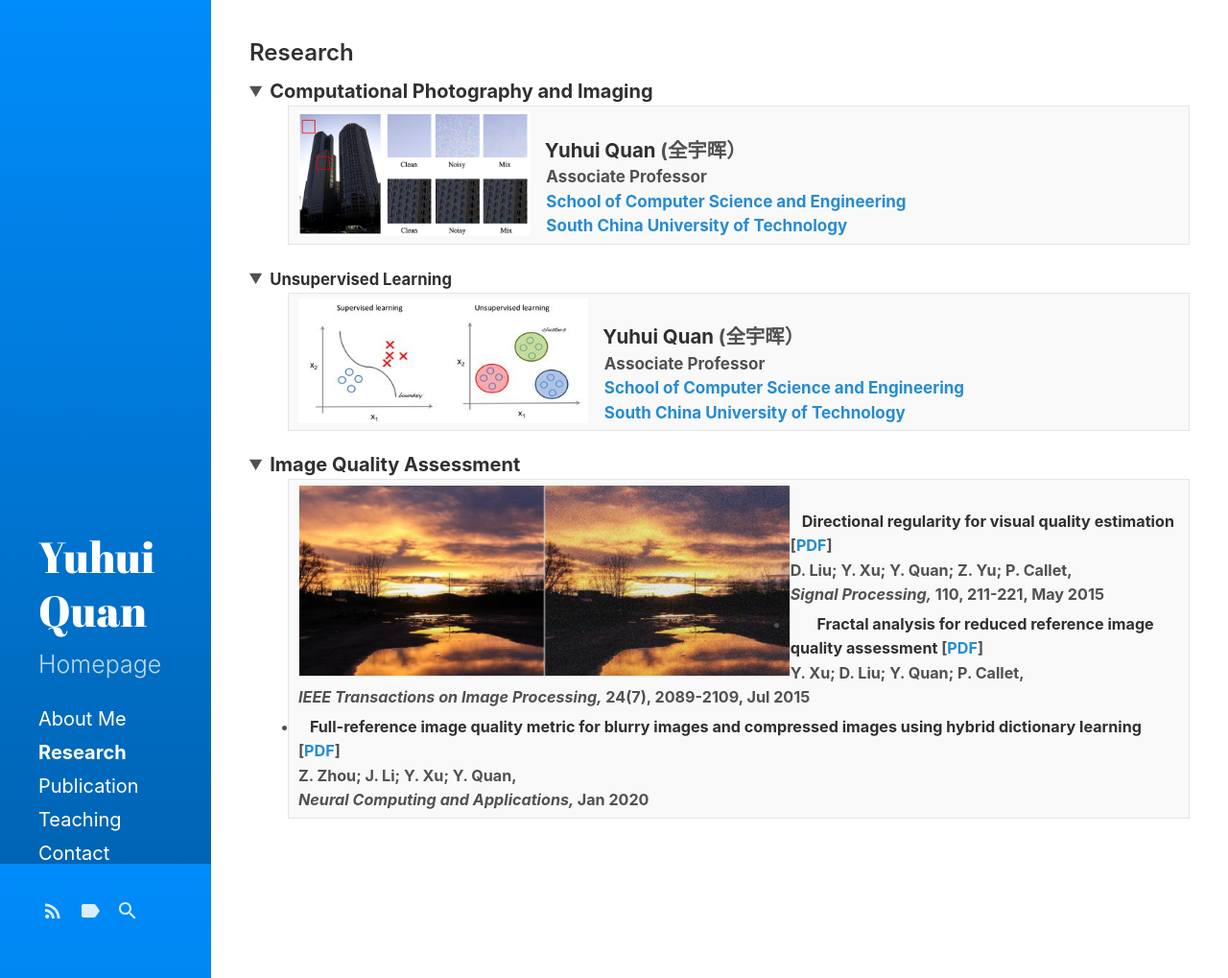
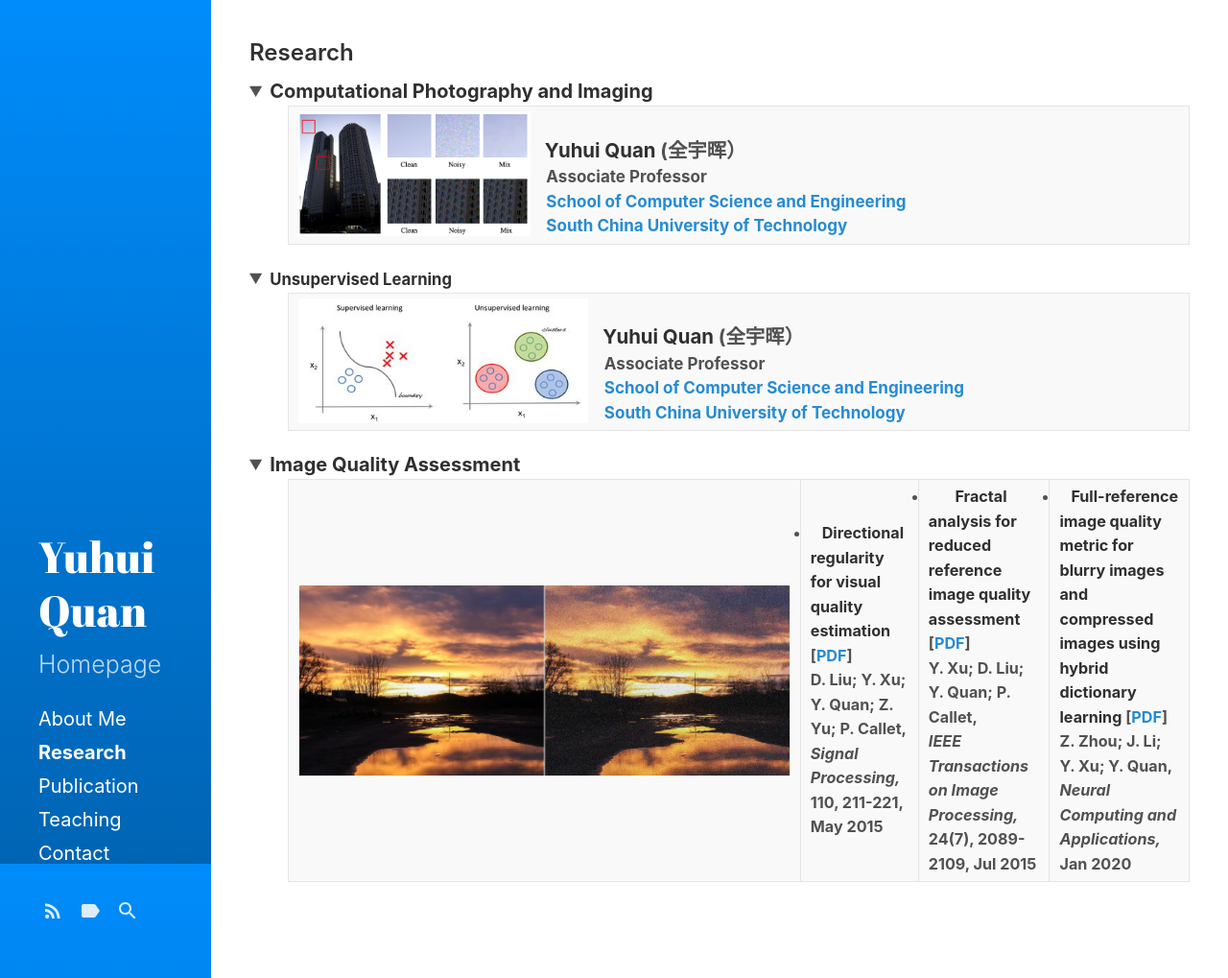
Before and after one commit to Dofboom/Dofboom.github.io, a Jekyll site: the page built from research.md, in a window 1280 px wide and 1019 px high. Shown: the whole window at 96% size. Built offline with Jekyll 4.4.1, drawn with Linux system fonts in a browser that asks for light colours.

Commit message:
Update research.md

```diff
--- a/research.md
+++ b/research.md
@@ -57,12 +57,18 @@ sidebar_link: true
 <tr>
 <th>
 <img src="https://github.com/Dofboom/Dofboom.github.io/raw/master/images/collage.jpg" alt="" height="200" align="left" /><br />
+</th>
+<th>
 <li><span style="font-size: 95%;"><strong>&ensp;&nbsp;Directional regularity for visual quality estimation</strong> [<a href="https://github.com/Dofboom/Dofboom.github.io/raw/master/papers/2015/Directional%20regularity%20for%20visual%20quality%20estimation.pdf" download="github23">PDF</a>] </span><br />
 <span style="font-size: 95%;">D. Liu; Y. Xu; Y. Quan; Z. Yu; P. Callet,<br />
 <em> Signal Processing,</em> 110, 211-221, May 2015</span></li>
+</th>
+<th>
 <li><span style="font-size: 95%;">&ensp; &nbsp;<strong>&ensp;&nbsp;Fractal analysis for reduced reference image quality assessment</strong> [<a href="https://github.com/Dofboom/Dofboom.github.io/raw/master/papers/2015/Fractal%20Analysis%20for%20Reduced%20Reference%20Image%20Quality%20Assessment.pdf" download="github22">PDF</a>] </span><br />
 <span style="font-size: 95%;"> Y. Xu; D. Liu; Y. Quan; P. Callet,<br />
 <em> IEEE Transactions on Image Processing,</em> 24(7), 2089-2109, Jul 2015</span></li>
+</th>
+<th>
 <li><span style="font-size: 95%;"><strong>&ensp;&nbsp;Full-reference image quality metric for blurry images and compressed images using hybrid dictionary learning</strong> [<a href="https://github.com/Dofboom/Dofboom.github.io/raw/master/papers/2019/Full-Reference%20Image%20Quality%20Metric%20for%20Blurry%20Images%20and%20Compressed%20Images%20using%20Hybrid%20Dictionary%20Learning.pdf" download="github">PDF</a>] </span><br />
 <span style="font-size: 95%;"> Z. Zhou; J. Li; Y. Xu; Y. Quan,<br />
 <em> Neural Computing and Applications, </em>Jan 2020</span></li>
```
